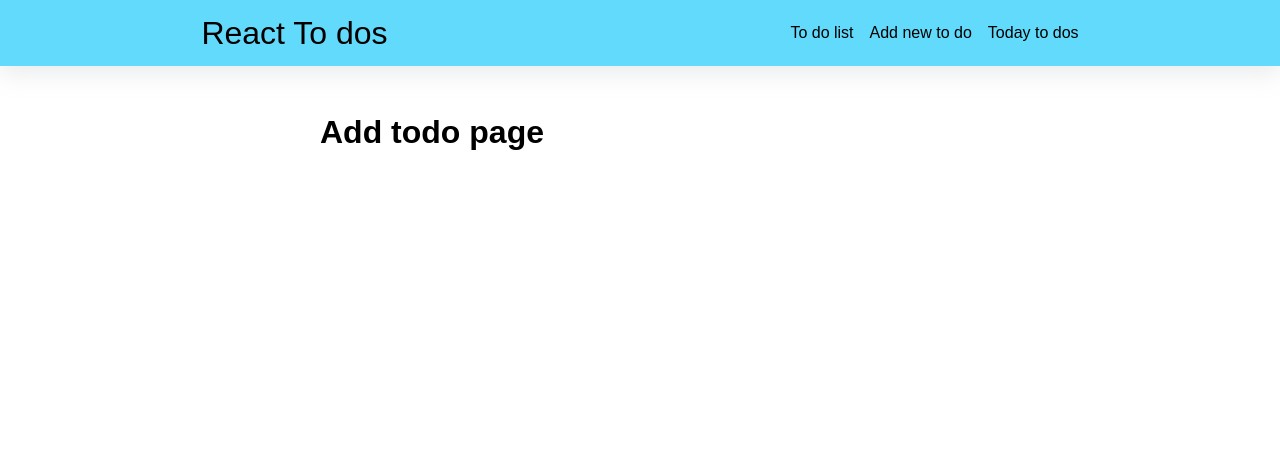
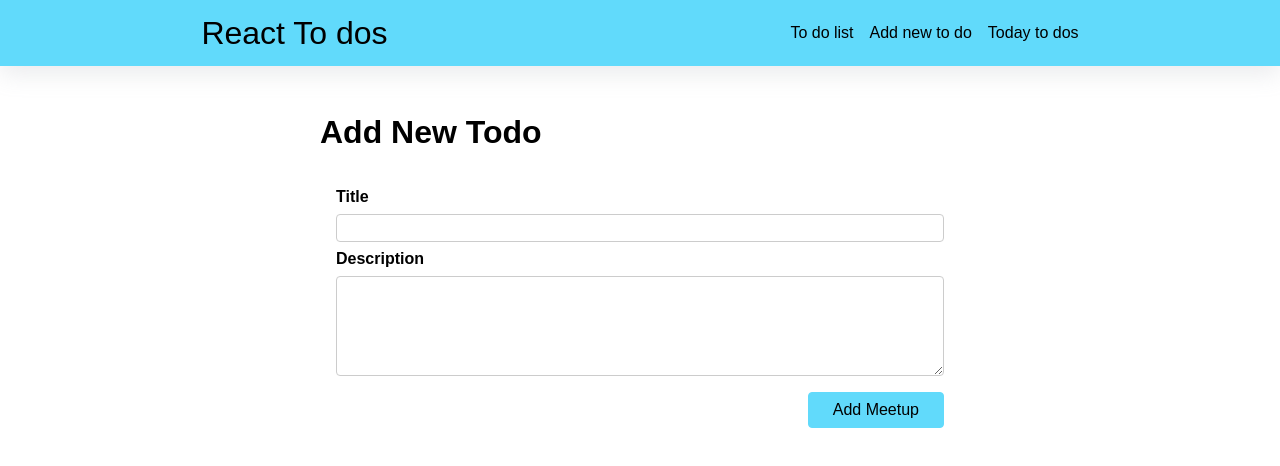
Before and after one commit to rizquadnan/react-simple-to-do, a React (Create React App) app: page /new-todo in a window 1280 px wide. Shown: the top 466 px of the page. Built offline with nearby package versions, Linux system fonts and the light colour scheme.

Commit message:
done styling add todo form

```diff
--- /dev/null
+++ b/src/components/TodoForm.js
@@ -0,0 +1,23 @@
+import classes from './TodoForm.module.css';
+
+function TodoForm() {
+  return (
+    <form className={classes.form}>
+      <div className={classes.control}>
+        <label htmlFor="title">Title</label>
+        <input type="text" required id="title"/>
+      </div>
+
+      <div className={classes.control}>
+        <label htmlFor="description">Description</label>
+        <textarea type="text" required id="description" rows="5"/>
+      </div>
+
+      <div className={classes.actions}>
+        <button>Add Meetup</button>
+      </div>
+    </form>
+  )
+}
+
+export default TodoForm;
--- /dev/null
+++ b/src/components/TodoForm.module.css
@@ -0,0 +1,44 @@
+.form {
+  padding: 1rem;
+}
+
+.control {
+  margin-bottom: 0.5rem;
+}
+
+.control label {
+  display: block;
+  font-weight: bold;
+  margin-bottom: 0.5rem;
+}
+
+.control input,
+.control textarea {
+  display: block;
+  font: inherit;
+  border-radius: 4px;
+  border: 1px solid #ccc;
+  padding: 0.25rem;
+  width: 100%;
+}
+
+.actions {
+  margin-top: 1rem;
+  text-align: right;
+}
+
+.actions button {
+  font: inherit;
+  cursor: pointer;
+  background-color: #61dafb;
+  color: black;
+  padding: 0.5rem 1.5rem;
+  border: 1px solid #61dafb;
+  border-radius: 4px;
+}
+
+.actions button:hover,
+.actions button:active {
+  background-color: #7bd0e7;
+  border-color: #7bd0e7;
+}
--- a/src/pages/AddTodo.js
+++ b/src/pages/AddTodo.js
@@ -1,5 +1,12 @@
-function AddTodoPage () {
-  return <h1>Add todo page</h1>
-};
+import TodoForm from '../components/TodoForm';
+
+function AddTodoPage() {
+  return (
+    <div>
+      <h1>Add New Todo</h1>
+      <TodoForm />
+    </div>
+  );
+}
 
 export default AddTodoPage;
```
